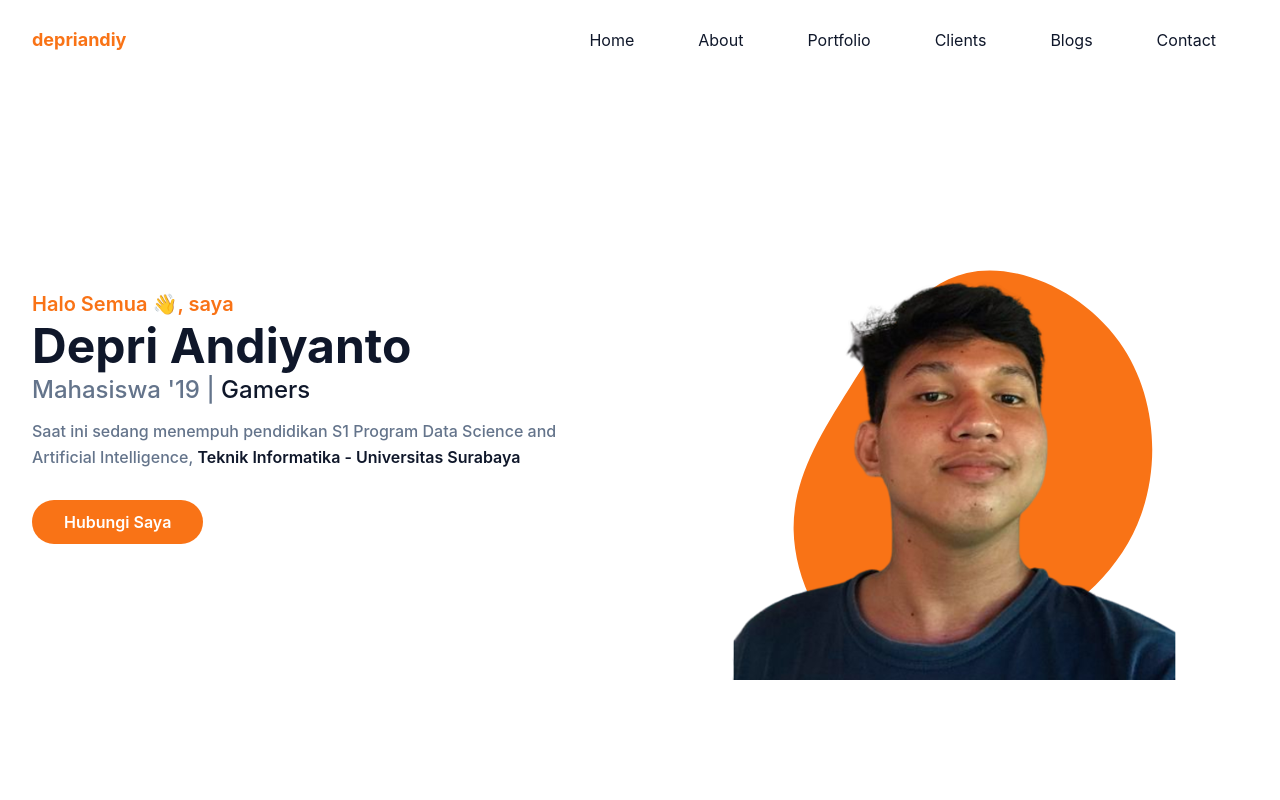
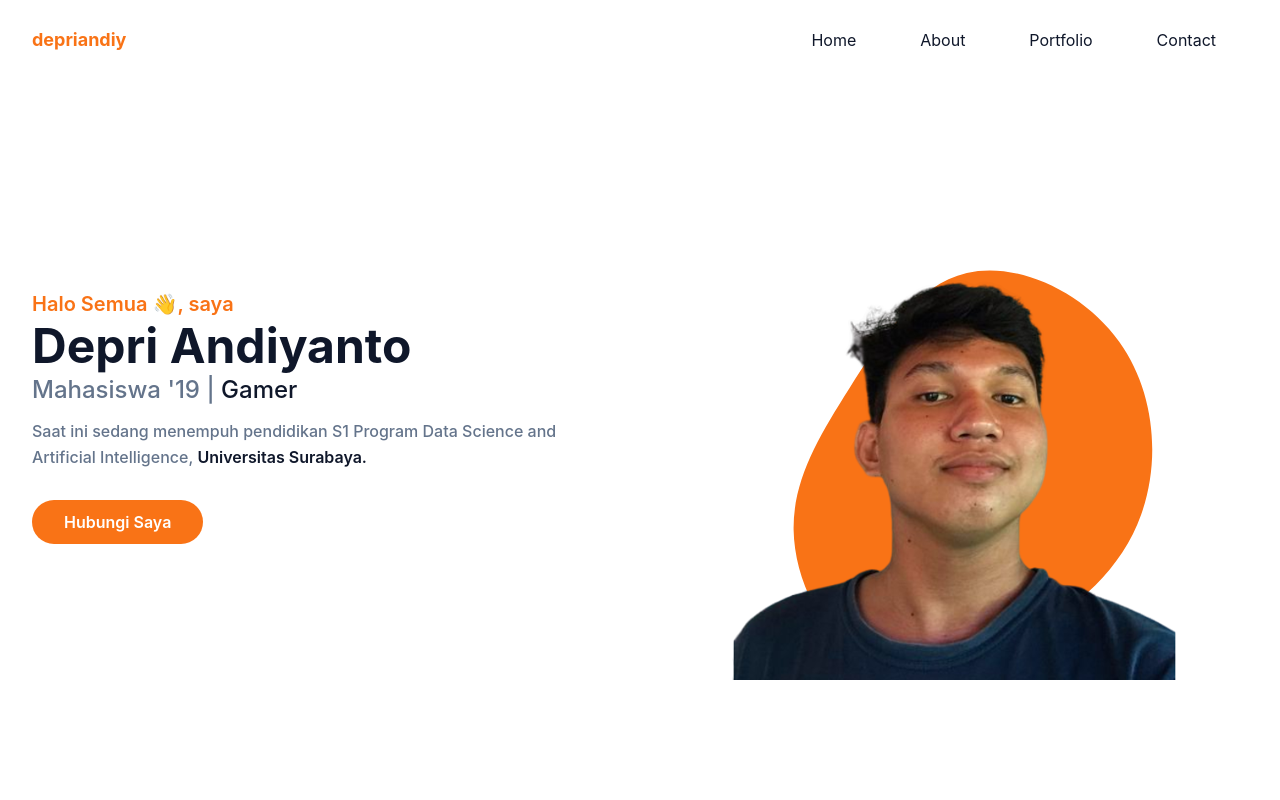
Before and after one commit to depriandiy/portfolio-tailwind-css, a website: page index.html in a window 1280 px wide. Shown: the top 800 px of the page. Drawn offline with nearby package versions, Linux system fonts and the light colour scheme.

Commit message:
add gsap, and unused client & blog

```diff
--- a/index.html
+++ b/index.html
@@ -33,12 +33,12 @@
                 <li class="group">
                   <a href="#portfolio" class="text-base text-dark py-2 mx-8 flex group-hover:text-primary">Portfolio</a>
                 </li>
-                <li class="group">
+                <!-- <li class="group">
                   <a href="#clients" class="text-base text-dark py-2 mx-8 flex group-hover:text-primary">Clients</a>
-                </li>
-                <li class="group">
+                </li> -->
+                <!-- <li class="group">
                   <a href="#blog" class="text-base text-dark py-2 mx-8 flex group-hover:text-primary">Blogs</a>
-                </li>
+                </li> -->
                 <li class="group">
                   <a href="#contact" class="text-base text-dark py-2 mx-8 flex group-hover:text-primary">Contact</a>
                 </li>
@@ -55,17 +55,15 @@
       <div class="container">
         <div class="flex flex-wrap">
           <div class="w-full self-center px-4 lg:w-1/2">
-            <h1 class="text-base font-semibold text-primary md:text-xl">Halo Semua 👋, saya <span class="block font-bold text-dark text-4xl mt-1 lg:text-5xl">Depri Andiyanto</span></h1>
-            <h2 class="font-medium text-secondary text-lg mt-1 mb-3 lg:text-2xl">Mahasiswa '19 | <span class="text-dark">Gamers</span></h2>
-            <p class="font-medium text-secondary mb-10 leading-relaxed">
-              Saat ini sedang menempuh pendidikan S1 Program Data Science and Artificial Intelligence, <span class="font-semibold text-dark">Teknik Informatika - Universitas Surabaya</span>
-            </p>
+            <h1 class="text-base font-semibold text-primary md:text-xl">Halo Semua 👋, saya <span class="display-name block font-bold text-dark text-4xl mt-1 lg:text-5xl">Depri Andiyanto</span></h1>
+            <h2 class="font-medium text-secondary text-lg mt-1 mb-3 lg:text-2xl">Mahasiswa '19 | <span class="txt-hobby text-dark">Gamer</span></h2>
+            <p class="font-medium text-secondary mb-10 leading-relaxed">Saat ini sedang menempuh pendidikan S1 Program Data Science and Artificial Intelligence, <span class="display-desc font-semibold text-dark"></span></p>
 
-            <a href="#" class="text-base font-semibold text-white bg-primary py-3 px-8 rounded-full hover:shadow-lg hover:opacity-80 transi duration-300 ease-in-out">Hubungi Saya</a>
+            <a href="https://t.me/depriandiyanto" class="text-base font-semibold text-white bg-primary py-3 px-8 rounded-full hover:shadow-lg hover:opacity-80 transi duration-300 ease-in-out" target="_blank">Hubungi Saya</a>
           </div>
           <div class="w-full self-end px-4 lg:w-1/2">
             <div class="relative mt-10 lg:mt-9 lg:right-0">
-              <img src="dist/img/depri.png" alt="Depri Andiyanto" class="max-w-full mx-auto" />
+              <img src="dist/img/depri.png" alt="Depri Andiyanto" class="display-profile max-w-full mx-auto" />
               <span class="absolute -bottom-0 -z-10 left-1/2 -translate-x-1/2 md:scale-125">
                 <svg width="400" height="" 400 viewBox="0 0 200 200" xmlns="http://www.w3.org/2000/svg">
                   <path
@@ -188,7 +186,7 @@
     <!-- Portfolio Section End -->
 
     <!-- Clients Section Start -->
-    <section id="clients" class="pt-36 pb-32 bg-white">
+    <!-- <section id="clients" class="pt-36 pb-32 bg-white">
       <div class="container">
         <div class="w-full px-4">
           <div class="mx-auto text-center mb-16">
@@ -217,11 +215,11 @@
           </div>
         </div>
       </div>
-    </section>
+    </section> -->
     <!-- Client Section End -->
 
     <!-- Blog Section Start -->
-    <section id="blog" class="pt-36 pb-32 bg-orange-100">
+    <!-- <section id="blog" class="pt-36 pb-32 bg-orange-100">
       <div class="container">
         <div class="w-full px-4">
           <div class="mx-auto text-center mb-16">
@@ -266,7 +264,7 @@
           </div>
         </div>
       </div>
-    </section>
+    </section> -->
     <!-- Blog Section End -->
 
     <!-- Contact Section Start -->
@@ -438,8 +436,24 @@
     </footer>
     <!-- Footer Start -->
 
+    <!-- Tailwind JS -->
     <script src="dist/js/script.js"></script>
 
+    <!-- GSAP JS -->
+    <script src="https://cdnjs.cloudflare.com/ajax/libs/gsap/3.11.4/gsap.min.js"></script>
+    <script src="https://cdnjs.cloudflare.com/ajax/libs/gsap/3.11.4/TextPlugin.min.js"></script>
+    <script>
+      gsap.registerPlugin(TextPlugin);
+      gsap.defaults({ ease: "none" });
+
+      // const tl = gsap.timeline({ repeat: 4, repeatDelay: 0.5, yoyo: true, delay: 1 });
+      // tl.to(".txt-hobby", { duration: 3, text: "Programmer" });
+
+      gsap.to(".display-desc", { duration: 2, text: "Universitas Surabaya." });
+      gsap.from(".display-profile", { duration: 1, x: 50, opacity: 0, delay: 0.5, ease: "back" });
+    </script>
+
+    <!-- Contact Form JS -->
     <script>
       const scriptURL = "https://script.google.com/macros/s/AKfycbzNf9hfQvKHTm_6k-RtKgaTOdoQNfD4jSCWR93O5VvPrPFdQbyfL4Zj-7xRweqB25W91A/exec";
       const form = document.forms["portfolio-contact-form"];
@@ -456,6 +470,7 @@
         element.parentNode.parentNode.removeChild(element.parentNode);
       }
 
+      // saat kirim pesan
       form.addEventListener("submit", (e) => {
         e.preventDefault();
         // ketika tombol kirim diklik,
```
Also changed, not shown: dist/output.css.
